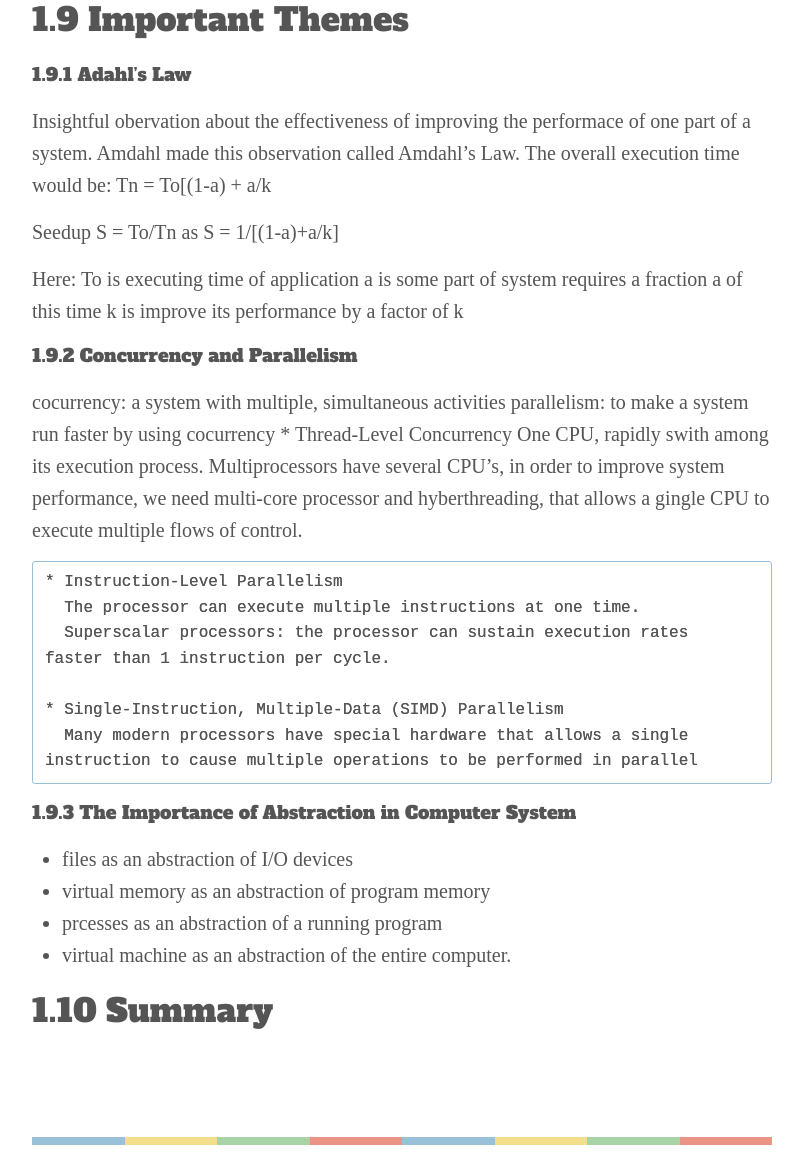
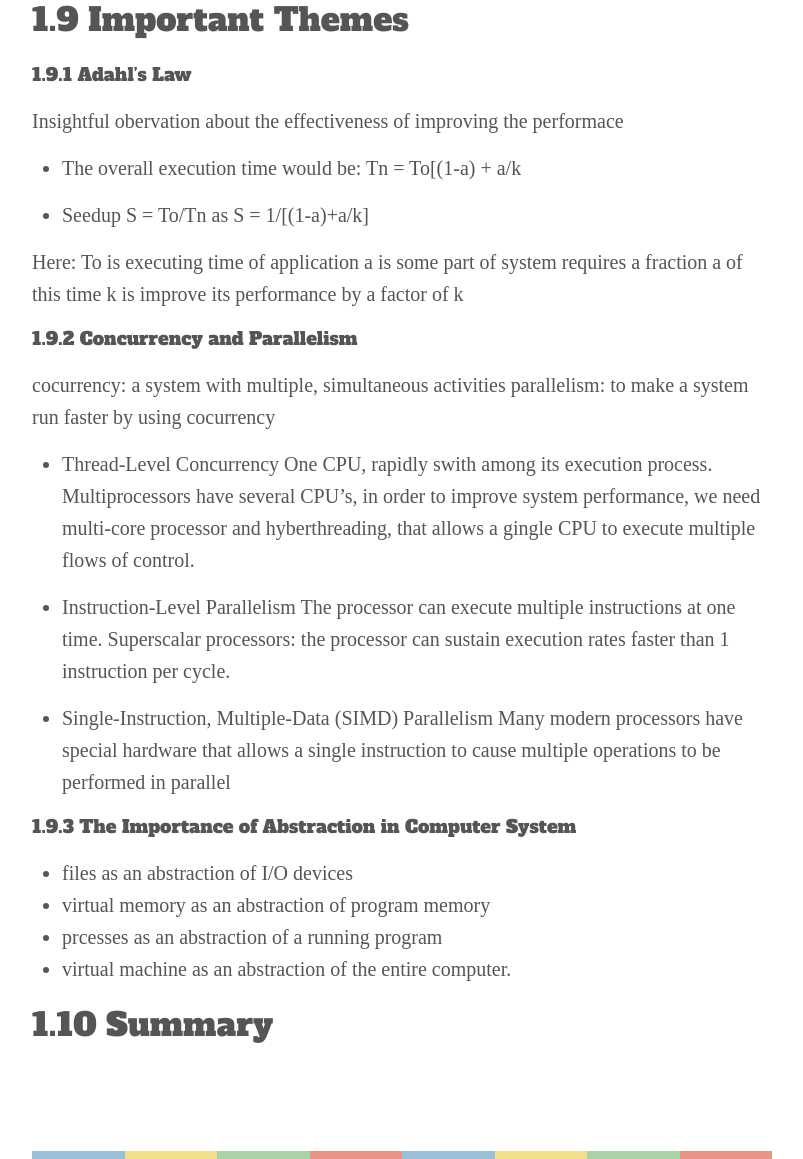
Before and after one commit to weina1117/weina1117.github.io, a Jekyll site: the page built from _posts/2016-11-24-CSAPP.md, in a window 1280 px wide and 1400 px high, scrolled down 7014 px. Shown: the part 241-1400 px from the top of the window, without its empty margins (238-1041 px from the left). Built offline with Jekyll 4.4.1, drawn with Linux system fonts in a browser that asks for light colours; some web fonts are replaced; comment, search, counter and statistics services are not loaded.

Commit message:
images update

```diff
--- a/_posts/2016-11-24-CSAPP.md
+++ b/_posts/2016-11-24-CSAPP.md
@@ -156,11 +156,10 @@ a network.
 ##### 1.9.1 Adahl's Law
 
 Insightful obervation about the effectiveness of improving the performace
-of one part of a system. Amdahl made this observation called Amdahl's Law.
-The overall execution time would be:
-                                    Tn = To[(1-a) + a/k
 
-Seedup S =  To/Tn as S = 1/[(1-a)+a/k]
+* The overall execution time would be: Tn = To[(1-a) + a/k
+
+* Seedup S =  To/Tn as S = 1/[(1-a)+a/k]
 
 Here: To is executing time of application
       a is some part of system requires a fraction a of this time
@@ -170,20 +169,21 @@ Here: To is executing time of application
 
 cocurrency: a system with multiple, simultaneous activities
 parallelism: to make a system run faster by using cocurrency
-	* Thread-Level Concurrency
-	  One CPU, rapidly swith among its execution process.
-	  Multiprocessors have several CPU's, in order to improve system
-    performance, we need multi-core processor and hyberthreading, that
-    allows a gingle CPU to execute multiple flows of control.
 
-    * Instruction-Level Parallelism
-	  The processor can execute multiple instructions at one time.
-      Superscalar processors: the processor can sustain execution rates
-    faster than 1 instruction per cycle.
+* Thread-Level Concurrency
+  One CPU, rapidly swith among its execution process.
+  Multiprocessors have several CPU's, in order to improve system performance,
+we need multi-core processor and hyberthreading, that allows a gingle CPU to
+execute multiple flows of control.
 
-	* Single-Instruction, Multiple-Data (SIMD) Parallelism
-	  Many modern processors have special hardware that allows a single
-    instruction to cause multiple operations to be performed in parallel
+* Instruction-Level Parallelism
+  The processor can execute multiple instructions at one time.
+  Superscalar processors: the processor can sustain execution rates faster
+than 1 instruction per cycle.
+
+* Single-Instruction, Multiple-Data (SIMD) Parallelism
+  Many modern processors have special hardware that allows a single instruction
+to cause multiple operations to be performed in parallel
 
 ##### 1.9.3 The Importance of Abstraction in Computer System
 
```
